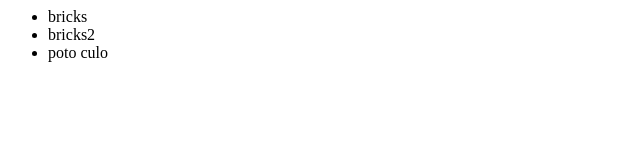
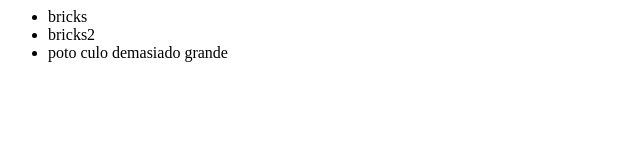
Before and after one commit to felipetechdev/Test2019, a plain HTML site: page index.html in a window 1280 px wide. Shown: the whole page, without its empty margins (0-640 px from the left). Drawn offline with Linux system fonts and the light colour scheme.

Commit message:
Update index.html

```diff
--- a/index.html
+++ b/index.html
@@ -5,7 +5,7 @@
         <ul>
             <li>bricks</li>
             <li>bricks2</li>
-            <li>poto culo</li>
+            <li>poto culo demasiado grande</li>
         </ul>
     </div>
 </body>
```
